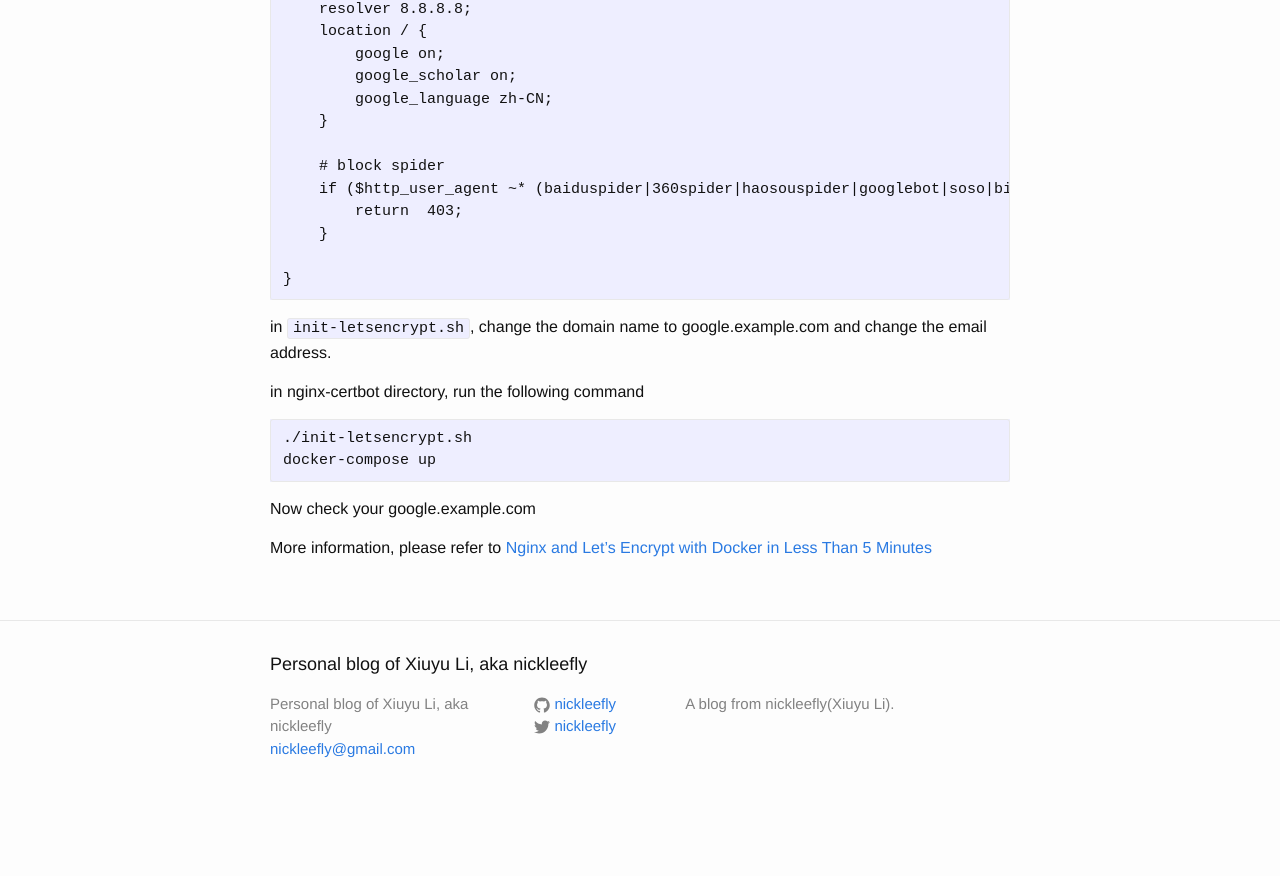
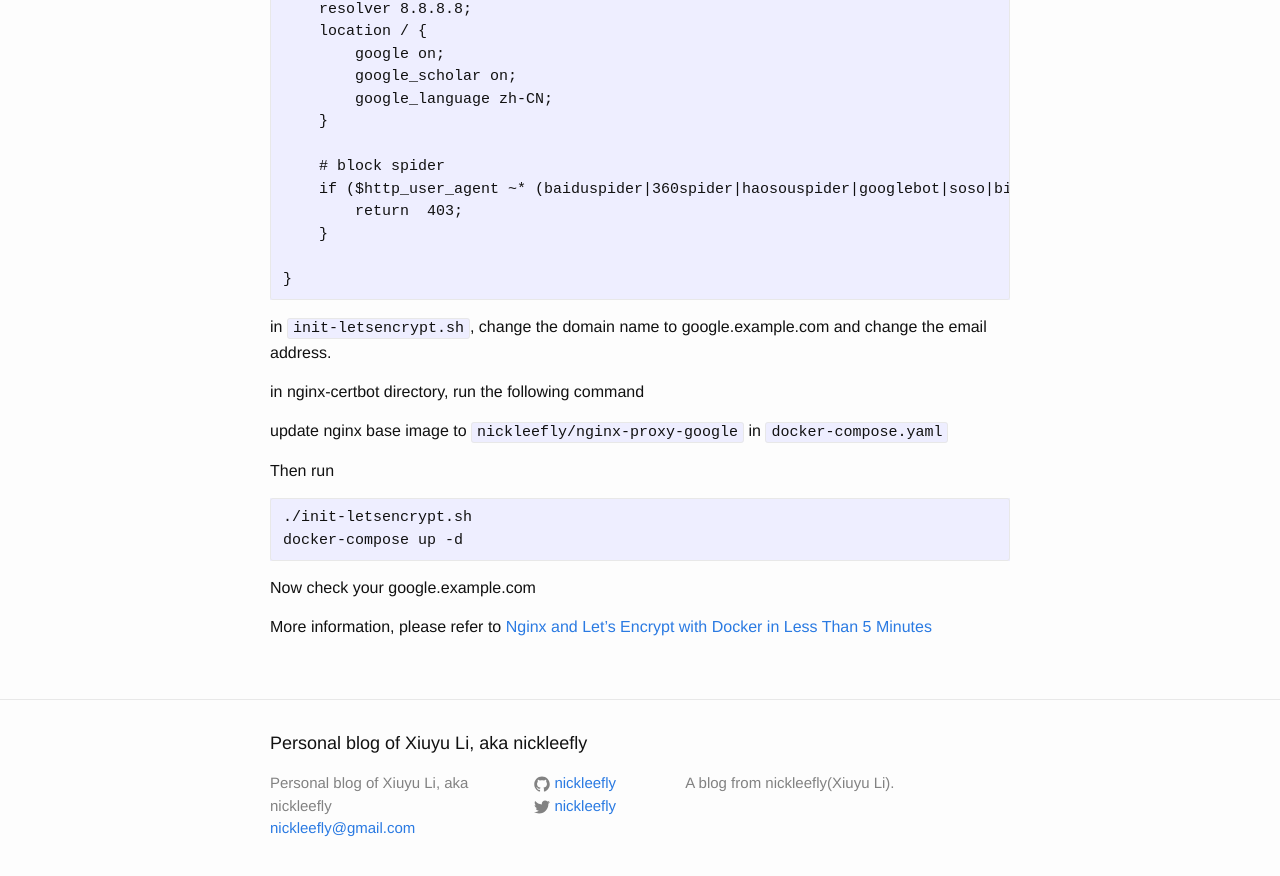
Before and after one commit to nickleefly/nickleefly.github.io, a Jekyll site: the page built from _posts/2019-06-08-nginx-proxy-google-with-https.md, in a window 1280 px wide and 900 px high, scrolled down 974 px. Shown: the top 876 px of the window. Built offline with Jekyll 4.4.1, drawn with Linux system fonts in a browser that asks for light colours; comment, search, counter and statistics services are not loaded; before the commit the page ends 1794 px from its top, so only the background shows below that.

Commit message:
update base image

````diff
--- a/_posts/2019-06-08-nginx-proxy-google-with-https.md
+++ b/_posts/2019-06-08-nginx-proxy-google-with-https.md
@@ -63,9 +63,12 @@ and change the email address.
 in nginx-certbot directory,
 run the following command
 
+update nginx base image to `nickleefly/nginx-proxy-google` in `docker-compose.yaml`
+
+Then run
 ```
 ./init-letsencrypt.sh
-docker-compose up
+docker-compose up -d
 ```
 
 Now check your google.example.com
````
